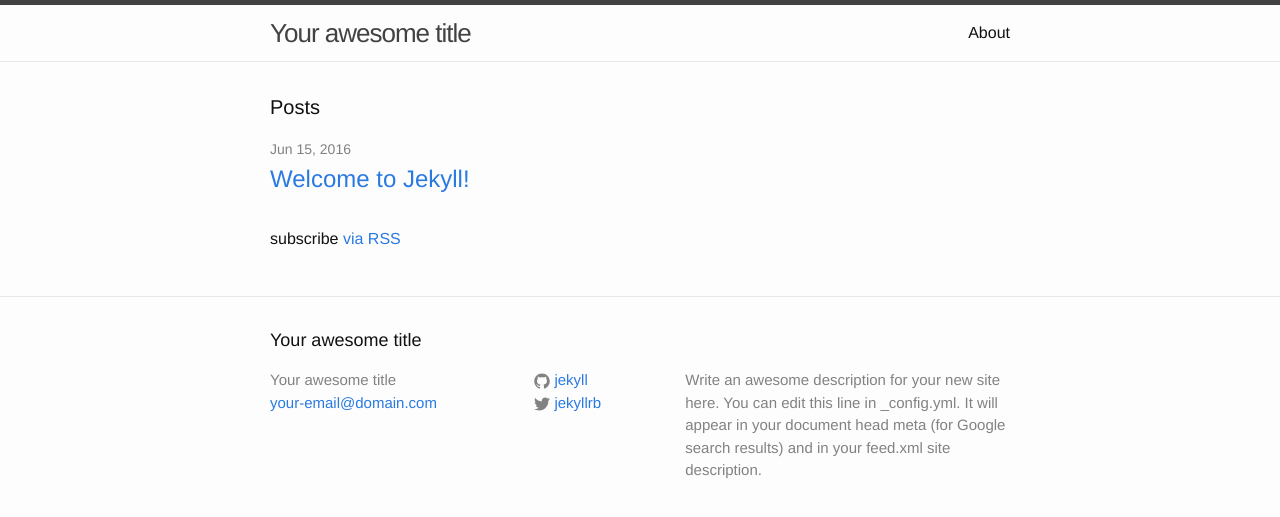
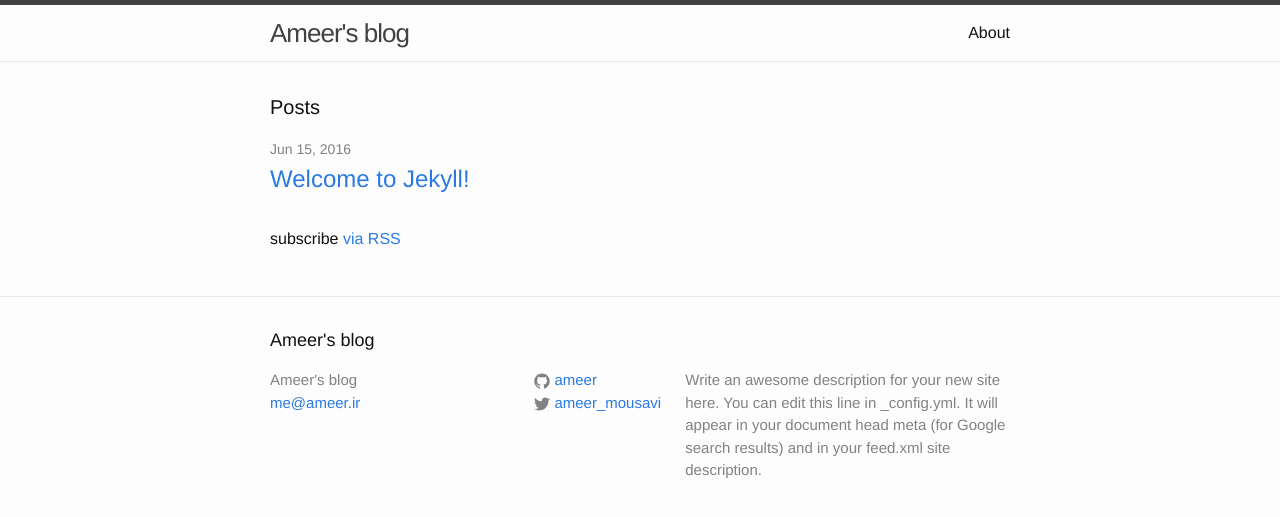
Before and after one commit to ameer/ameer.github.io, a Jekyll site: the page built from index.html, in a window 1280 px wide. Shown: the top 517 px of the page. Built offline with Jekyll 4.4.1, drawn with Linux system fonts in a browser that asks for light colours.

Commit message:
hello world!

```diff
--- a/_config.yml
+++ b/_config.yml
@@ -6,16 +6,16 @@
 # 'jekyll serve'. If you change this file, please restart the server process.
 
 # Site settings
-title: Your awesome title
-email: your-email@domain.com
+title: Ameer's blog
+email: me@ameer.ir
 description: > # this means to ignore newlines until "baseurl:"
   Write an awesome description for your new site here. You can edit this
   line in _config.yml. It will appear in your document head meta (for
   Google search results) and in your feed.xml site description.
 baseurl: "" # the subpath of your site, e.g. /blog
-url: "http://yourdomain.com" # the base hostname & protocol for your site
-twitter_username: jekyllrb
-github_username:  jekyll
+url: "https://ameer.github.io" # the base hostname & protocol for your site
+twitter_username: ameer_mousavi
+github_username:  ameer
 
 # Build settings
 markdown: kramdown
```
